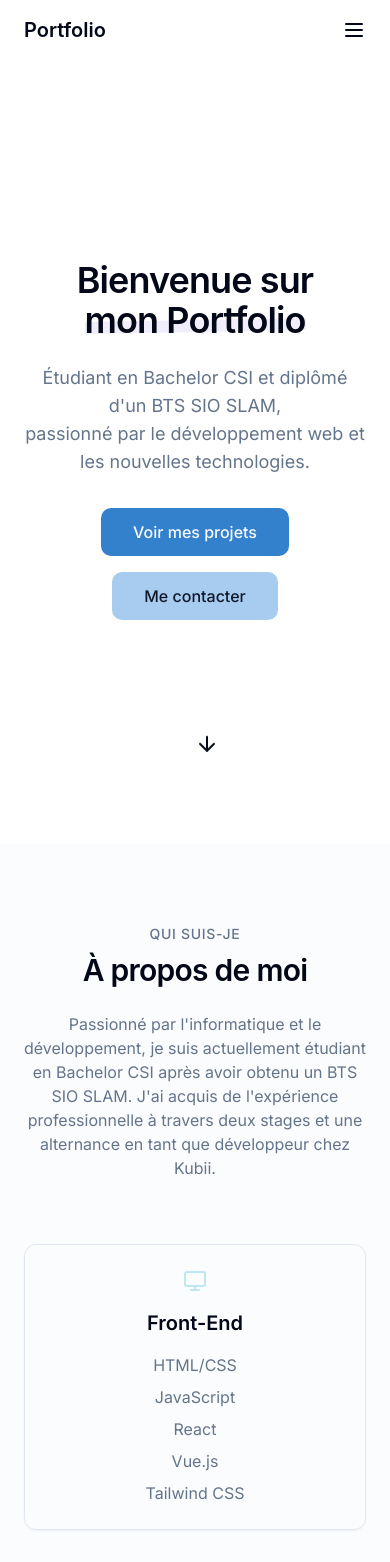
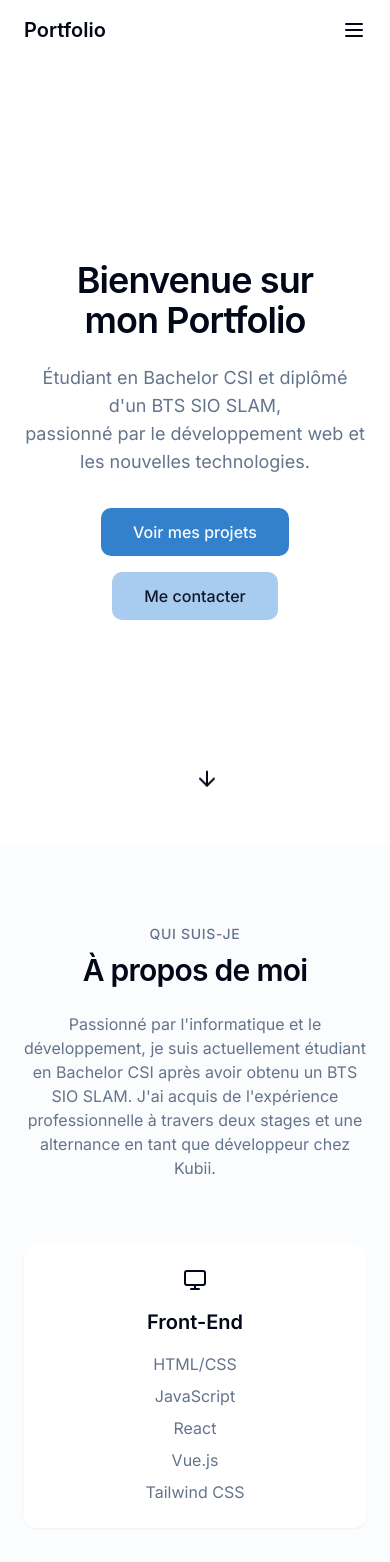
Before and after one commit to BenjaminBerns/csi-portfolio-adventures, a React (Vite) app: page / in a window 390 px wide. Shown: the top 1562 px of the page. Built offline with nearby package versions, Linux system fonts and the light colour scheme.

Commit message:
Reverted to edit edt-1e9687b7-7c30-4aa0-9350-66e764a6c84c: "Refactor: Remove contact form and update contact info
Removed the contact form and updated the contact information with the provided details. Also, adjusted the color scheme to include a softer blue."

```diff
--- a/src/components/sections/About.tsx
+++ b/src/components/sections/About.tsx
@@ -28,28 +28,24 @@ const About = () => {
 
   const skills = [
     {
-      icon: <Monitor className="w-6 h-6 mb-4 text-accent-sky" />,
+      icon: <Monitor className="w-6 h-6 mb-4" />,
       title: "Front-End",
-      items: ["HTML/CSS", "JavaScript", "React", "Vue.js", "Tailwind CSS"],
-      bgClass: "bg-accent-sky/20 border-accent-sky/40 shadow-sm shadow-accent-sky/20"
+      items: ["HTML/CSS", "JavaScript", "React", "Vue.js", "Tailwind CSS"]
     },
     {
-      icon: <Server className="w-6 h-6 mb-4 text-accent-mint" />,
+      icon: <Server className="w-6 h-6 mb-4" />,
       title: "Back-End",
-      items: ["Node.js", "PHP", "Python", "MySQL", "MongoDB"],
-      bgClass: "bg-accent-mint/20 border-accent-mint/40 shadow-sm shadow-accent-mint/20"
+      items: ["Node.js", "PHP", "Python", "MySQL", "MongoDB"]
     },
     {
-      icon: <Code className="w-6 h-6 mb-4 text-accent-lavender" />,
+      icon: <Code className="w-6 h-6 mb-4" />,
       title: "Langages",
-      items: ["Java", "C#", "Python", "JavaScript", "PHP"],
-      bgClass: "bg-accent-lavender/20 border-accent-lavender/40 shadow-sm shadow-accent-lavender/20"
+      items: ["Java", "C#", "Python", "JavaScript", "PHP"]
     },
     {
-      icon: <Book className="w-6 h-6 mb-4 text-accent-teal" />,
+      icon: <Book className="w-6 h-6 mb-4" />,
       title: "Formations",
-      items: ["Bachelor CSI (en cours)", "BTS SIO SLAM", "Certifications diverses"],
-      bgClass: "bg-accent-teal/20 border-accent-teal/40 shadow-sm shadow-accent-teal/20"
+      items: ["Bachelor CSI (en cours)", "BTS SIO SLAM", "Certifications diverses"]
     }
   ];
 
@@ -58,12 +54,7 @@ const About = () => {
       <div className="max-w-7xl mx-auto">
         <div className="text-center mb-16 reveal">
           <p className="section-subtitle mb-2">Qui suis-je</p>
-          <h2 className="section-title mb-6">
-            <span className="relative inline-block">
-              À propos de moi
-              <span className="absolute bottom-1 left-0 w-full h-2 bg-accent-teal/40 -z-10"></span>
-            </span>
-          </h2>
+          <h2 className="section-title mb-6">À propos de moi</h2>
           <p className="text-muted-foreground max-w-2xl mx-auto">
             Passionné par l'informatique et le développement, je suis actuellement étudiant en Bachelor CSI après avoir obtenu un BTS SIO SLAM.
             J'ai acquis de l'expérience professionnelle à travers deux stages et une alternance en tant que développeur chez Kubii.
@@ -74,7 +65,7 @@ const About = () => {
           {skills.map((skill, index) => (
             <div
               key={skill.title}
-              className={`${skill.bgClass} rounded-lg p-6 border text-center reveal card-hover`}
+              className="bg-background rounded-lg p-6 shadow-sm text-center reveal card-hover"
               style={{ transitionDelay: `${index * 100}ms` }}
             >
               <div className="flex justify-center">{skill.icon}</div>
@@ -91,8 +82,8 @@ const About = () => {
         </div>
 
         <div className="mt-20 grid grid-cols-1 md:grid-cols-2 gap-12 reveal">
-          <div className="p-6 rounded-lg border border-accent-sky/20 bg-accent-sky/5">
-            <h3 className="text-2xl font-semibold mb-4 text-blue-deep">Mon parcours</h3>
+          <div>
+            <h3 className="text-2xl font-semibold mb-4">Mon parcours</h3>
             <p className="text-muted-foreground mb-6">
               Après mon BTS SIO SLAM (Services Informatiques aux Organisations, option Solutions Logicielles et Applications Métiers),
               j'ai choisi de poursuivre mes études avec un Bachelor CSI pour approfondir mes connaissances et compétences dans le domaine de l'informatique.
@@ -103,8 +94,8 @@ const About = () => {
             </p>
           </div>
 
-          <div className="p-6 rounded-lg border border-accent-lavender/20 bg-accent-lavender/5">
-            <h3 className="text-2xl font-semibold mb-4 text-blue-deep">Mes objectifs</h3>
+          <div>
+            <h3 className="text-2xl font-semibold mb-4">Mes objectifs</h3>
             <p className="text-muted-foreground mb-6">
               Mon objectif principal est de continuer à me développer en tant que développeur full stack, en restant à jour
               avec les dernières technologies et les meilleures pratiques du secteur.
--- a/src/components/sections/Hero.tsx
+++ b/src/components/sections/Hero.tsx
@@ -34,12 +34,11 @@ const Hero = () => {
       id="home"
       className="min-h-screen flex flex-col justify-center items-center relative px-6"
     >
-      <div className="absolute top-0 right-0 w-2/3 h-2/3 bg-gradient-soft rounded-bl-full opacity-40 blur-3xl -z-10" />
-      <div className="absolute bottom-0 left-0 w-1/2 h-1/2 bg-gradient-cool rounded-tr-full opacity-30 blur-3xl -z-10" />
+      <div className="absolute top-0 right-0 w-2/3 h-2/3 bg-gradient-to-b from-blue-soft to-transparent rounded-bl-full opacity-40 blur-3xl -z-10" />
 
       <div className="text-center max-w-4xl mx-auto">
         <p className="text-sm md:text-base font-medium text-muted-foreground mb-4" ref={subtitleRef} style={{ opacity: 0 }}>
-          <span className="bg-accent-teal px-3 py-1 rounded-full text-gray-700">Développeur Full Stack</span>
+          Développeur Full Stack
         </p>
 
         <h1
@@ -48,10 +47,7 @@ const Hero = () => {
           style={{ opacity: 0 }}
         >
           <span className="block">Bienvenue sur</span>
-          <span className="block relative inline-block">
-            <span className="relative z-10">mon Portfolio</span>
-            <span className="absolute bottom-2 left-0 w-full h-3 bg-accent-lavender opacity-40 -z-10 transform -rotate-1"></span>
-          </span>
+          <span className="block">mon Portfolio</span>
         </h1>
 
         <p
@@ -66,30 +62,24 @@ const Hero = () => {
         <div className="flex flex-col md:flex-row items-center justify-center space-y-4 md:space-y-0 md:space-x-4" ref={ctaRef} style={{ opacity: 0 }}>
           <a
             href="#projects"
-            className="bg-blue-deep text-primary-foreground px-8 py-3 rounded-md font-medium transition-all hover:shadow-lg hover:-translate-y-1 relative overflow-hidden group"
+            className="bg-blue-deep text-primary-foreground px-8 py-3 rounded-md font-medium transition-all hover:shadow-lg hover:-translate-y-1"
           >
-            <span className="absolute inset-0 w-full h-full bg-gradient-to-r from-accent-teal/20 to-accent-sky/20 opacity-0 group-hover:opacity-100 transition-opacity"></span>
-            <span className="relative">Voir mes projets</span>
+            Voir mes projets
           </a>
           <a
             href="#contact"
-            className="bg-blue-light text-secondary-foreground px-8 py-3 rounded-md font-medium transition-all hover:shadow-lg hover:-translate-y-1 relative overflow-hidden group"
+            className="bg-blue-light text-secondary-foreground px-8 py-3 rounded-md font-medium transition-all hover:shadow-lg hover:-translate-y-1"
           >
-            <span className="absolute inset-0 w-full h-full bg-gradient-to-r from-accent-lavender/20 to-accent-mint/20 opacity-0 group-hover:opacity-100 transition-opacity"></span>
-            <span className="relative">Me contacter</span>
+            Me contacter
           </a>
         </div>
       </div>
 
       <div className="absolute bottom-12 left-1/2 transform -translate-x-1/2 animate-bounce">
-        <a href="#about" aria-label="Scroll down" className="bg-accent-teal/50 p-2 rounded-full hover:bg-accent-teal/70 transition-colors">
+        <a href="#about" aria-label="Scroll down">
           <ArrowDown className="w-6 h-6" />
         </a>
       </div>
-
-      <div className="absolute top-1/4 left-1/4 w-6 h-6 rounded-full bg-accent-sky/50 floating-element hidden md:block"></div>
-      <div className="absolute top-1/3 right-1/4 w-4 h-4 rounded-full bg-accent-mint/50 floating-element hidden md:block" style={{ animationDelay: "1s" }}></div>
-      <div className="absolute bottom-1/3 left-1/3 w-8 h-8 rounded-full bg-accent-lavender/50 floating-element hidden md:block" style={{ animationDelay: "1.5s" }}></div>
     </section>
   );
 };
--- a/src/index.css
+++ b/src/index.css
@@ -51,12 +51,6 @@
     --blue-light: 210 70% 80%;
     --blue-medium: 210 65% 65%;
     --blue-deep: 210 60% 50%;
-
-    /* Nouvelles couleurs d'accent */
-    --accent-teal: 180 70% 85%;
-    --accent-lavender: 250 70% 90%;
-    --accent-mint: 160 70% 90%;
-    --accent-sky: 195 70% 85%;
   }
 
   * {
@@ -135,151 +129,4 @@
   .text-blue-deep {
     color: hsl(var(--blue-deep));
   }
-
-  /* Nouvelles classes pour les accents de couleur */
-  .bg-accent-teal {
-    background-color: hsl(var(--accent-teal));
-  }
-
-  .bg-accent-lavender {
-    background-color: hsl(var(--accent-lavender));
-  }
-
-  .bg-accent-mint {
-    background-color: hsl(var(--accent-mint));
-  }
-
-  .bg-accent-sky {
-    background-color: hsl(var(--accent-sky));
-  }
-
-  .text-accent-teal {
-    color: hsl(var(--accent-teal));
-  }
-
-  .text-accent-lavender {
-    color: hsl(var(--accent-lavender));
-  }
-
-  .text-accent-mint {
-    color: hsl(var(--accent-mint));
-  }
-
-  .text-accent-sky {
-    color: hsl(var(--accent-sky));
-  }
-
-  /* Animations colorées */
-  .color-shift-bg {
-    background-size: 200% 200%;
-    animation: color-shift 8s ease infinite;
-  }
-
-  .floating-element {
-    animation: floating 3s ease-in-out infinite;
-  }
-
-  .pulse-element {
-    animation: pulse 2s ease-in-out infinite;
-  }
-
-  .gradient-border {
-    position: relative;
-    z-index: 0;
-    overflow: hidden;
-    padding: 2px;
-  }
-
-  .gradient-border::before {
-    content: '';
-    position: absolute;
-    z-index: -2;
-    left: -50%;
-    top: -50%;
-    width: 200%;
-    height: 200%;
-    background-color: transparent;
-    background-repeat: no-repeat;
-    background-size: 50% 50%, 50% 50%;
-    background-position: 0 0, 100% 0, 100% 100%, 0 100%;
-    background-image:
-      linear-gradient(hsl(var(--blue-soft)), hsl(var(--blue-light))),
-      linear-gradient(hsl(var(--accent-teal)), hsl(var(--accent-sky))),
-      linear-gradient(hsl(var(--blue-medium)), hsl(var(--blue-deep))),
-      linear-gradient(hsl(var(--accent-mint)), hsl(var(--accent-lavender)));
-    animation: rotate 5s linear infinite;
-  }
-
-  .gradient-border::after {
-    content: '';
-    position: absolute;
-    z-index: -1;
-    left: 2px;
-    top: 2px;
-    width: calc(100% - 4px);
-    height: calc(100% - 4px);
-    background: white;
-    border-radius: inherit;
-  }
-
-  /* Keyframes pour les animations */
-  @keyframes color-shift {
-    0% {
-      background-position: 0% 50%;
-    }
-    50% {
-      background-position: 100% 50%;
-    }
-    100% {
-      background-position: 0% 50%;
-    }
-  }
-
-  @keyframes floating {
-    0% {
-      transform: translateY(0px);
-    }
-    50% {
-      transform: translateY(-8px);
-    }
-    100% {
-      transform: translateY(0px);
-    }
-  }
-
-  @keyframes pulse {
-    0% {
-      transform: scale(1);
-      opacity: 1;
-    }
-    50% {
-      transform: scale(1.05);
-      opacity: 0.8;
-    }
-    100% {
-      transform: scale(1);
-      opacity: 1;
-    }
-  }
-
-  @keyframes rotate {
-    100% {
-      transform: rotate(1turn);
-    }
-  }
-
-  /* Gradients de fond */
-  .bg-gradient-soft {
-    background: linear-gradient(135deg,
-      hsl(var(--blue-soft)) 0%,
-      hsl(var(--accent-teal)) 50%,
-      hsl(var(--blue-light)) 100%);
-  }
-
-  .bg-gradient-cool {
-    background: linear-gradient(135deg,
-      hsl(var(--accent-sky)) 0%,
-      hsl(var(--blue-medium)) 50%,
-      hsl(var(--accent-lavender)) 100%);
-  }
 }
```
Also changed, not shown: src/components/sections/Contact.tsx (+12 -22 lines), src/components/sections/Experience.tsx (+13 -24 lines), src/components/sections/Projects.tsx (+14 -39 lines).
